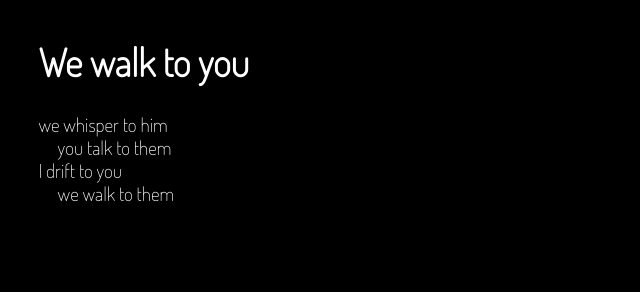
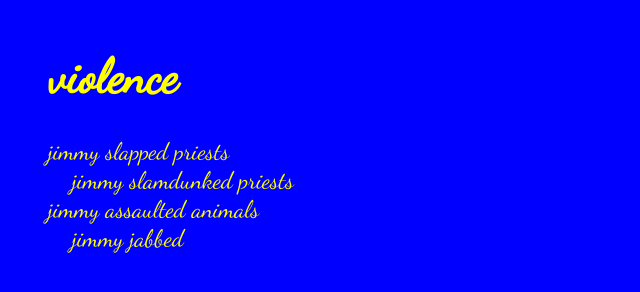
Before and after one commit to Tonyskitz/kinetic-poem-remix, a plain HTML site: page index.html in a window 1280 px wide. Shown: the whole page, without its empty margins (0-640 px from the left). Drawn offline with Linux system fonts and the light colour scheme.

Commit message:
🏐🖌️ Updated with Glitch

```diff
--- a/index.html
+++ b/index.html
@@ -5,26 +5,25 @@
     <meta http-equiv="X-UA-Compatible" content="IE=edge" />
     <meta name="viewport" content="width=device-width, initial-scale=1" />
     <!-- custom font -->
-    <link rel="preconnect" href="https://fonts.gstatic.com" />
-    <link
-      href="https://fonts.googleapis.com/css2?family=Dosis:wght@200&display=swap"
-      rel="stylesheet"
-    />
+    <link rel="preconnect" href="https://fonts.googleapis.com">
+<link rel="preconnect" href="https://fonts.gstatic.com" crossorigin>
+<link href="https://fonts.googleapis.com/css2?family=Dancing+Script&display=swap" rel="stylesheet">
+
     <!-- end custom font -->
 
-    <title>We walk to you</title>
+    <title>violence</title>
 
     <!-- styles -->
     <style>
       body {
-        font-family: "Dosis", sans-serif;
+       font-family: 'Dancing Script', cursive;
         margin: 2em;
-        background-color: #000;
-        color: #fff;
-        font-size: 1.2em;
+        background-color: blue;
+        color: yellow;
+        font-size: 1.5em;
       }
       h1 {
-        color: #fff;
+        color: yellow;
       }
       #poem > div {
         height: 1.2em;
@@ -35,13 +34,13 @@
     </style>
   </head>
   <body>
-    <h1>We walk to you</h1>
+    <h1>violence</h1>
     <div id="poem"></div>
     <script>
       // set up the lists of words
-      const subjects = "you,I,we,they".split(","),
-        verbs = "run,walk,speak,drift,talk,whisper".split(","),
-        objects = "me,you,her,him,them".split(",");
+      const subjects = "jimmy".split(","),
+        verbs = "punched,kicked,jabbed,spining elbowed,abused,assaulted,flying knee'd,slamdunked,eviscerated,slapped,obliterated".split(","),
+        objects = "my dad,small children,animals,poor people,priests,".split(",");
       // set up the counter
       let counter = 0;
 
@@ -61,7 +60,7 @@
           getRandomFromList(subjects) +
           " " +
           getRandomFromList(verbs) +
-          " to " +
+          "  " +
           getRandomFromList(objects);
         const lineText = document.createTextNode(text);
         line.appendChild(lineText);
```
